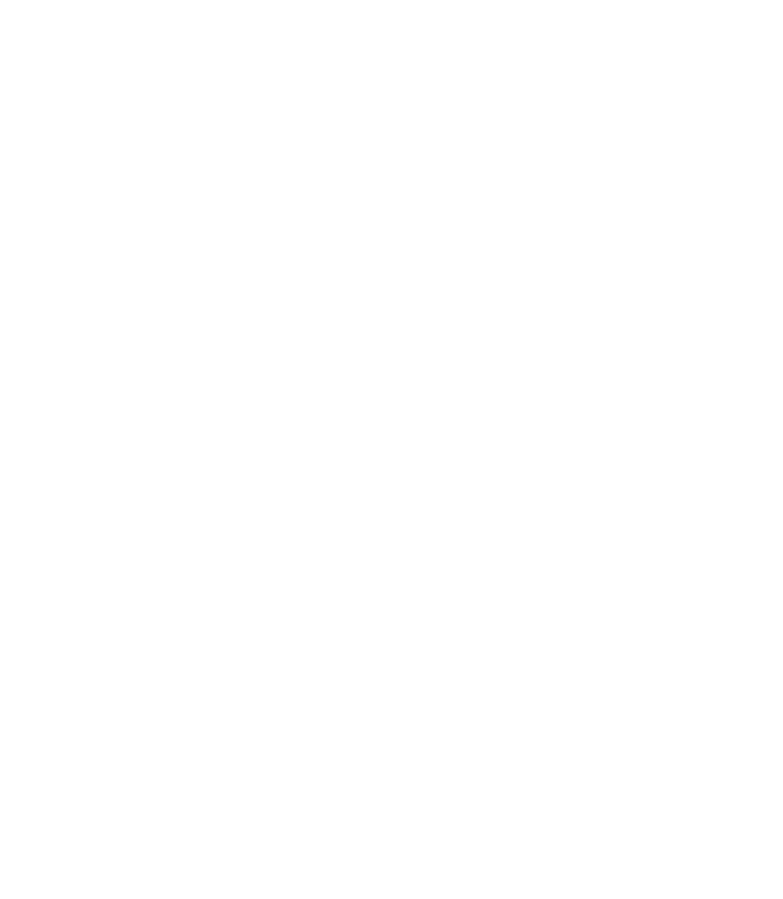
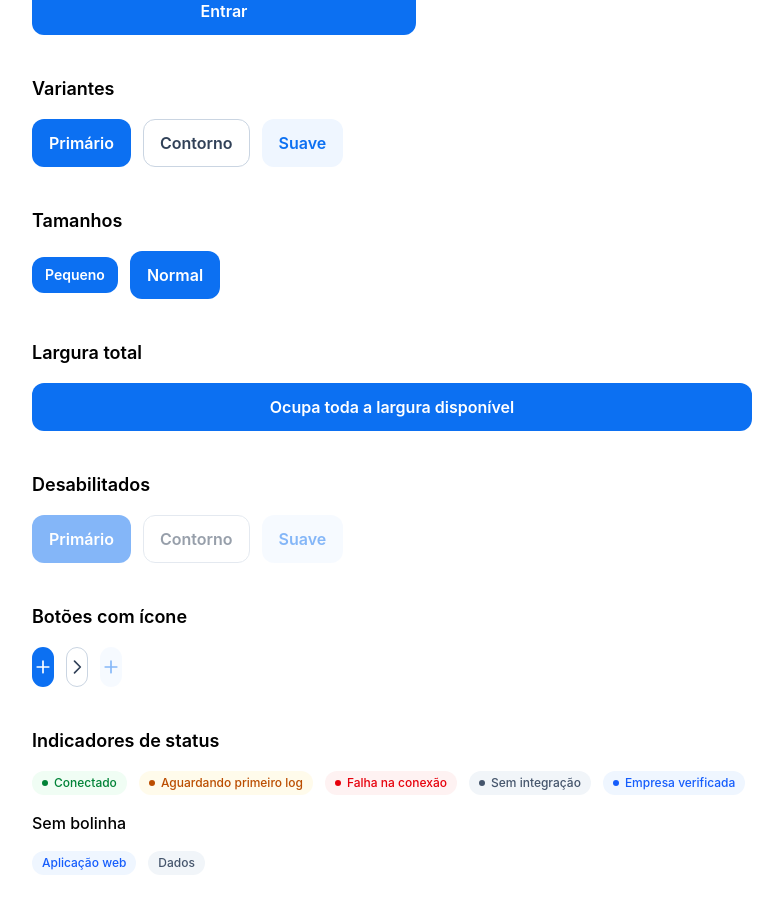
Before and after one commit to LhamaLog/lhamalog-web, a React (Vite) app: page / in a window 1280 px wide. Shown: the part 421-1320 px from the top of the page, without its empty margins (248-1031 px from the left). Before the commit the page ends 800 px from the top, so only its background shows below. Built offline with nearby package versions, Linux system fonts and the light colour scheme.

Commit message:
LLT 237 - Implementado tamanhos e Badge IconButton e

```diff
--- a/src/app/App.tsx
+++ b/src/app/App.tsx
@@ -1,12 +1,23 @@
 import { Input } from '../shared/ui/Input'
 import { PasswordInput } from '../shared/ui/PasswordInput'
+import { Checkbox } from '../shared/ui/Checkbox'
 import { Button } from '../shared/ui/Button'
-import { Checkbox } from '../shared/ui/Checkbox'
+import { IconButton } from '../shared/ui/IconButton'
+import { Badge } from '../shared/ui/Badge'
 
 export function App() {
   return (
-    <main className="p-6">
-      <div className="flex w-full max-w-96 flex-col gap-6">
+    <main className="mx-auto max-w-3xl space-y-10 p-6">
+      <h1 className="text-2xl font-bold text-slate-900">
+        Componentes LhamaLog
+      </h1>
+
+      <section className="space-y-4">
+        <h2 className="text-lg font-semibold">
+          Componentes básicos
+        </h2>
+
+        <div className="flex max-w-96 flex-col gap-6">
           <Input
             id="email"
             label="E-mail"
@@ -27,11 +38,203 @@ export function App() {
             label="Lembrar de mim"
           />
 
-        <Button onClick={() => alert('Botão funcionando!')}>
+          <Button onClick={() => alert('Entrar clicado!')}>
             Entrar
           </Button>
+        </div>
+      </section>
 
+      <section className="space-y-4">
+        <h2 className="text-lg font-semibold">
+          Variantes
+        </h2>
+
+        <div className="flex flex-wrap gap-3">
+          <Button
+            fullWidth={false}
+            onClick={() => alert('Primário clicado!')}
+          >
+            Primário
+          </Button>
+
+          <Button
+            variant="outline"
+            fullWidth={false}
+            onClick={() => alert('Contorno clicado!')}
+          >
+            Contorno
+          </Button>
+
+          <Button
+            variant="soft"
+            fullWidth={false}
+            onClick={() => alert('Suave clicado!')}
+          >
+            Suave
+          </Button>
         </div>
+      </section>
+
+      <section className="space-y-4">
+        <h2 className="text-lg font-semibold">
+          Tamanhos
+        </h2>
+
+        <div className="flex flex-wrap items-center gap-3">
+          <Button size="small" fullWidth={false}>
+            Pequeno
+          </Button>
+
+          <Button size="normal" fullWidth={false}>
+            Normal
+          </Button>
+        </div>
+      </section>
+
+      <section className="space-y-4">
+        <h2 className="text-lg font-semibold">
+          Largura total
+        </h2>
+
+        <Button>Ocupa toda a largura disponível</Button>
+      </section>
+
+      <section className="space-y-4">
+        <h2 className="text-lg font-semibold">
+          Desabilitados
+        </h2>
+
+        <div className="flex flex-wrap gap-3">
+          <Button
+            disabled
+            fullWidth={false}
+            onClick={() => alert('Este alerta não deve aparecer')}
+          >
+            Primário
+          </Button>
+
+          <Button
+            variant="outline"
+            disabled
+            fullWidth={false}
+          >
+            Contorno
+          </Button>
+
+          <Button
+            variant="soft"
+            disabled
+            fullWidth={false}
+          >
+            Suave
+          </Button>
+        </div>
+      </section>
+      <section className="space-y-4">
+        <h2 className="text-lg font-semibold">
+          Botões com ícone
+        </h2>
+
+        <div className="flex flex-wrap gap-3">
+          <IconButton
+            aria-label="Adicionar produto"
+            onClick={() => alert('Adicionar produto')}
+          >
+            <svg
+              width="20"
+              height="20"
+              viewBox="0 0 24 24"
+              fill="none"
+              stroke="currentColor"
+              strokeWidth="2"
+              strokeLinecap="round"
+            >
+              <path d="M12 5v14M5 12h14" />
+            </svg>
+          </IconButton>
+
+          <IconButton
+            variant="outline"
+            aria-label="Próxima página"
+            onClick={() => alert('Próxima página')}
+          >
+            <svg
+              width="20"
+              height="20"
+              viewBox="0 0 24 24"
+              fill="none"
+              stroke="currentColor"
+              strokeWidth="2"
+              strokeLinecap="round"
+              strokeLinejoin="round"
+            >
+              <path d="m9 5 7 7-7 7" />
+            </svg>
+          </IconButton>
+
+          <IconButton
+            variant="soft"
+            aria-label="Adicionar produto indisponível"
+            disabled
+            onClick={() => alert('Este alerta não deve aparecer')}
+          >
+            <svg
+              width="20"
+              height="20"
+              viewBox="0 0 24 24"
+              fill="none"
+              stroke="currentColor"
+              strokeWidth="2"
+              strokeLinecap="round"
+            >
+              <path d="M12 5v14M5 12h14" />
+            </svg>
+          </IconButton>
+        </div>
+      </section>
+
+
+      <section className="space-y-4">
+        <h2 className="text-lg font-semibold">
+          Indicadores de status
+        </h2>
+
+        <div className="flex flex-wrap items-center gap-3">
+          <Badge variant="success" dot>
+            Conectado
+          </Badge>
+
+          <Badge variant="warning" dot>
+            Aguardando primeiro log
+          </Badge>
+
+          <Badge variant="danger" dot>
+            Falha na conexão
+          </Badge>
+
+          <Badge variant="neutral" dot>
+            Sem integração
+          </Badge>
+
+          <Badge variant="info" dot>
+            Empresa verificada
+          </Badge>
+        </div>
+
+        <h3 className="font-medium">
+          Sem bolinha
+        </h3>
+
+        <div className="flex flex-wrap items-center gap-3">
+          <Badge>Aplicação web</Badge>
+
+          <Badge variant="neutral">
+            Dados
+          </Badge>
+        </div>
+      </section>
+
+
     </main>
   )
 }
--- /dev/null
+++ b/src/shared/ui/Badge.tsx
@@ -0,0 +1,44 @@
+import type { ComponentPropsWithoutRef } from 'react'
+
+type BadgeProps = ComponentPropsWithoutRef<'span'> & {
+  variant?: 'info' | 'success' | 'warning' | 'danger' | 'neutral'
+  dot?: boolean
+}
+
+const variants = {
+  info: 'bg-blue-50 text-blue-600',
+  success: 'bg-green-50 text-green-700',
+  warning: 'bg-amber-50 text-amber-700',
+  danger: 'bg-red-50 text-red-600',
+  neutral: 'bg-slate-100 text-slate-600',
+}
+
+export function Badge({
+  children,
+  variant = 'info',
+  dot = false,
+  className = '',
+  ...props
+}: BadgeProps) {
+  return (
+    <span
+      {...props}
+      className={`
+        inline-flex items-center gap-1.5
+        rounded-full px-2.5 py-1
+        text-xs font-medium
+        ${variants[variant]}
+        ${className}
+      `}
+    >
+      {dot && (
+        <span
+          aria-hidden="true"
+          className="h-1.5 w-1.5 shrink-0 rounded-full bg-current"
+        />
+      )}
+
+      {children}
+    </span>
+  )
+}
--- a/src/shared/ui/Button.tsx
+++ b/src/shared/ui/Button.tsx
@@ -1,26 +1,54 @@
 import type { ComponentPropsWithoutRef } from 'react'
 
-type ButtonProps = ComponentPropsWithoutRef<'button'>
+type ButtonProps = ComponentPropsWithoutRef<'button'> & {
+  variant?: 'primary' | 'outline' | 'soft'
+  size?: 'small' | 'normal' | 'icon'
+  fullWidth?: boolean
+}
+
+const variants = {
+  primary:
+    'border-transparent bg-[#0C70F2] text-white enabled:hover:bg-[#095ECC]',
+
+  outline:
+    'border-slate-300 bg-white text-slate-700 enabled:hover:bg-slate-50',
+
+  soft:
+    'border-transparent bg-blue-50 text-[#0C70F2] enabled:hover:bg-blue-100',
+}
+
+const sizes = {
+  small: 'h-9 px-3 text-sm',
+  normal: 'h-12 px-4 text-base',
+  icon: 'h-10 w-10 p-0',
+}
 
 export function Button({
   children,
   type = 'button',
+  variant = 'primary',
+  size = 'normal',
+  fullWidth = true,
+  className = '',
   ...props
 }: ButtonProps) {
   return (
     <button
       {...props}
       type={type}
-      className="
-        flex h-12 w-full items-center justify-center gap-2
-        rounded-xl bg-[#0C70F2] px-4
-        text-base font-semibold text-white
-        hover:bg-[#095ECC]
+      className={`
+        inline-flex items-center justify-center gap-2
+        rounded-xl border font-semibold
+        cursor-pointer
         focus-visible:outline-2
         focus-visible:outline-offset-2
         focus-visible:outline-[#0C70F2]
         disabled:cursor-not-allowed disabled:opacity-50
-      "
+        ${variants[variant]}
+        ${sizes[size]}
+        ${fullWidth ? 'w-full' : 'w-auto'}
+        ${className}
+      `}
     >
       {children}
     </button>
--- /dev/null
+++ b/src/shared/ui/IconButton.tsx
@@ -0,0 +1,33 @@
+import type { ComponentProps, ReactNode } from 'react'
+import { Button } from './Button'
+
+type IconButtonProps = Omit<
+  ComponentProps<typeof Button>,
+  'children' | 'size' | 'fullWidth' | 'className' | 'style' | 'aria-label'
+> & {
+  children: ReactNode
+  'aria-label': string
+}
+
+export function IconButton({
+  children,
+  'aria-label': label,
+  ...props
+}: IconButtonProps) {
+  return (
+    <Button
+      {...props}
+      size="icon"
+      aria-label={label}
+      fullWidth={false}
+      className="shrink-0"
+    >
+      <span
+        aria-hidden="true"
+        className="flex items-center justify-center"
+      >
+        {children}
+      </span>
+    </Button>
+  )
+}
```
Also changed, not shown: 1 other file (tests, documents, lock files or other folders). Lines whose indentation alone changed are shown as unchanged.
